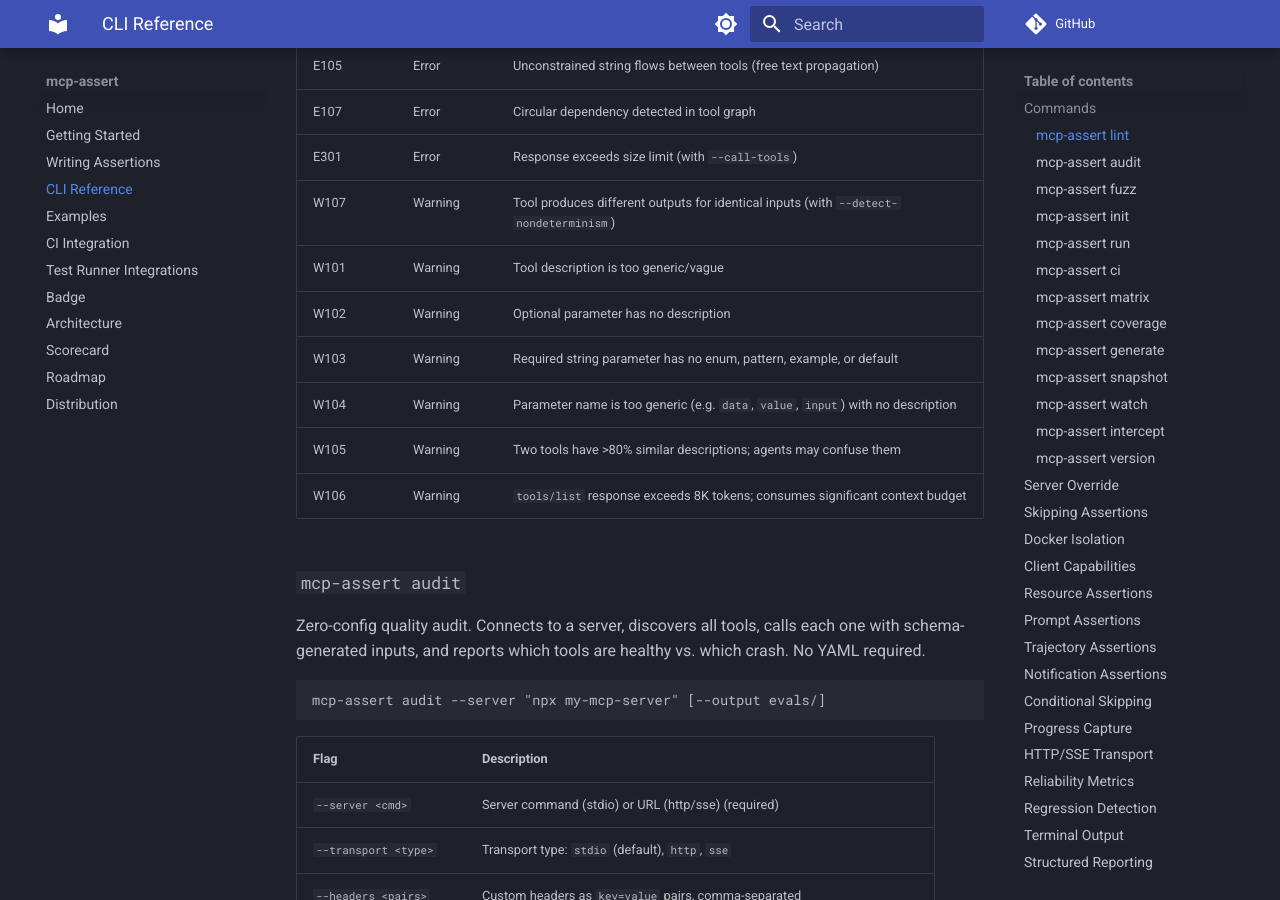
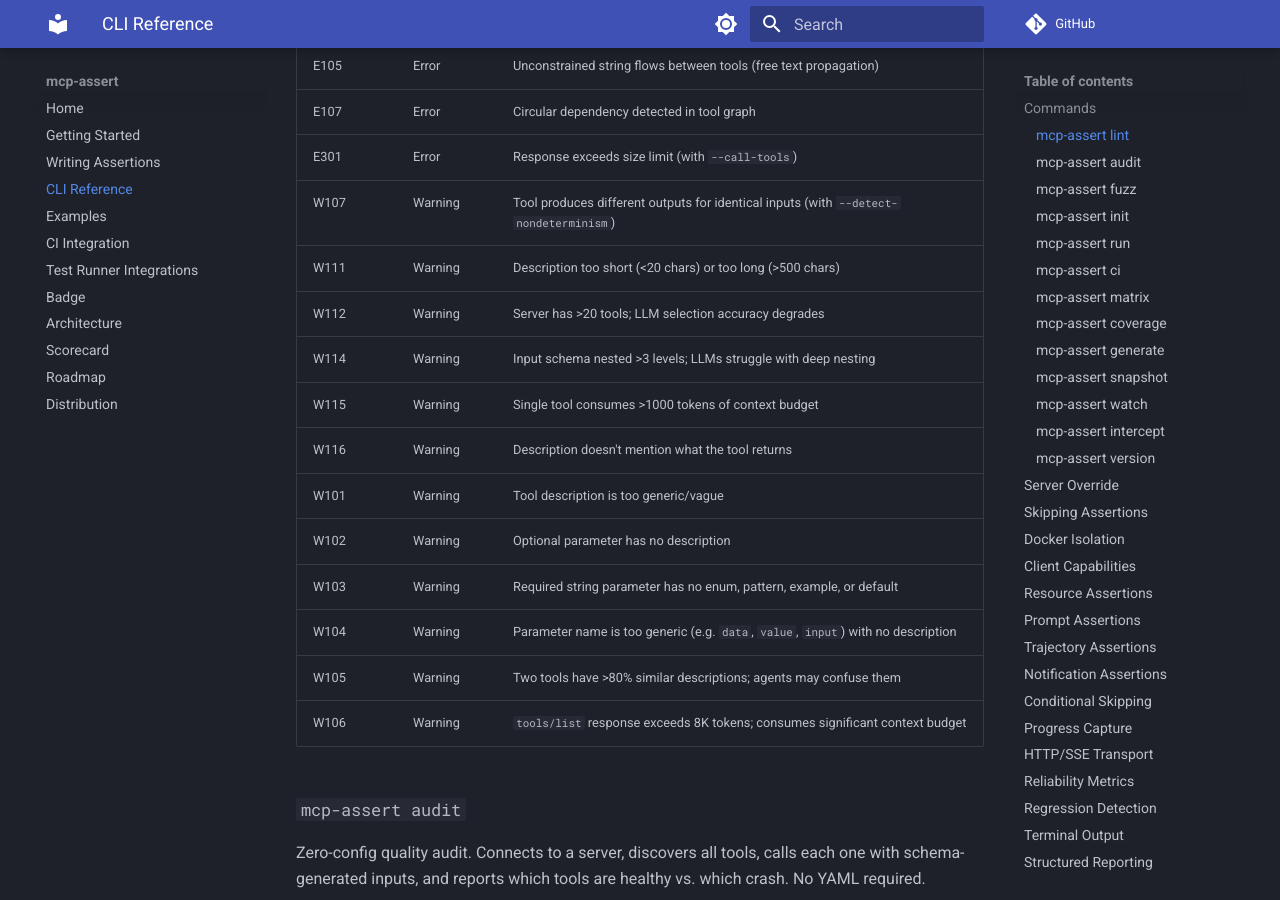
Before and after one commit to blackwell-systems/mcp-assert, an MkDocs documentation site: the page built from docs/cli.md, in a window 1280 px wide and 900 px high, scrolled down 1546 px. Built offline with MkDocs 1.6.1 and Material for MkDocs 9.7.7, drawn with Linux system fonts in a browser that asks for light colours; comment, search, counter and statistics services are not loaded.

```diff
--- a/docs/cli.md
+++ b/docs/cli.md
@@ -54,6 +54,11 @@ mcp-assert lint --server "npx my-mcp-server" --json --threshold 5
 | E107 | Error | Circular dependency detected in tool graph |
 | E301 | Error | Response exceeds size limit (with `--call-tools`) |
 | W107 | Warning | Tool produces different outputs for identical inputs (with `--detect-nondeterminism`) |
+| W111 | Warning | Description too short (<20 chars) or too long (>500 chars) |
+| W112 | Warning | Server has >20 tools; LLM selection accuracy degrades |
+| W114 | Warning | Input schema nested >3 levels; LLMs struggle with deep nesting |
+| W115 | Warning | Single tool consumes >1000 tokens of context budget |
+| W116 | Warning | Description doesn't mention what the tool returns |
 | W101 | Warning | Tool description is too generic/vague |
 | W102 | Warning | Optional parameter has no description |
 | W103 | Warning | Required string parameter has no enum, pattern, example, or default |
```
Also changed, not shown: CHANGELOG.md (+7 -0 lines), FEATURES.md (+1 -1 lines).
